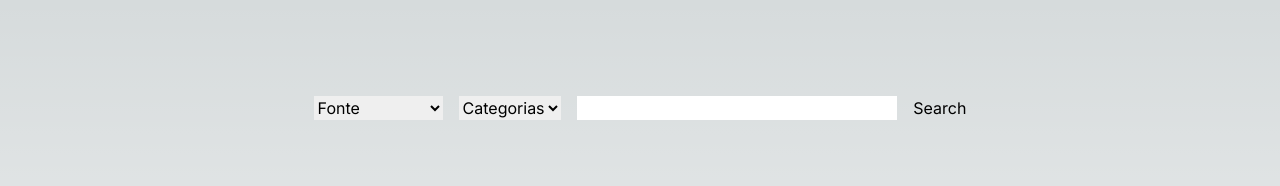
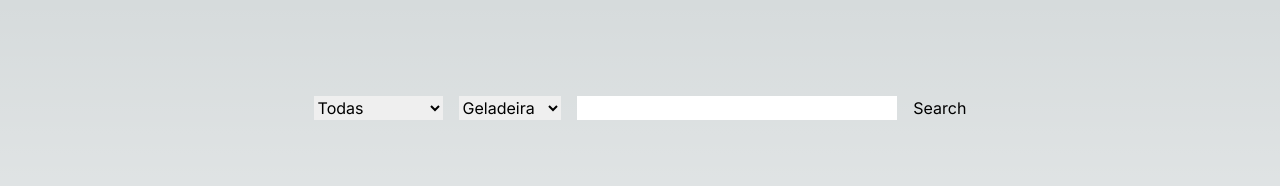
Before and after one commit to rCirelli/lexartlabs-fullstack-challenge, a Next.js app: page / in a window 1280 px wide. Shown: the top 186 px of the page. Built offline with nearby package versions, Linux system fonts and the light colour scheme.

Commit message:
fix: Dropdown component behavior

```diff
--- a/src/app/api/hello/route.ts
+++ /dev/null
@@ -1,3 +0,0 @@
-export async function GET(request: Request) {
-  return new Response('Hello, Next.js!')
-}
--- a/src/components/Dropdown.tsx
+++ b/src/components/Dropdown.tsx
@@ -10,8 +10,8 @@ export default function Dropdown({
   handler: ChangeEventHandler;
 }) {
   return (
-    <select name={inputName} onChange={handler}>
-      <option disabled selected>{inputName}</option>
+    <select name={inputName} onChange={handler} value={options[0]}>
+      <option disabled>{inputName}</option>
       {options.length > 0 &&
         options.map((option) => (
           <option value={option} key={option}>
--- a/src/components/ProductSearchForm.tsx
+++ b/src/components/ProductSearchForm.tsx
@@ -3,9 +3,12 @@ import { ChangeEvent, useState } from 'react';
 import Dropdown from '@/components/Dropdown';
 
 function ProductSearchForm() {
+  const sourceOptions = ['Todas', 'Mercado Livre', 'Buscapé']
+  const categoryOptions = ['Geladeira', 'TV', 'Celular']
+
   const [formValues, setFormValues] = useState({
-    source: '',
-    category: '',
+    source: sourceOptions[0],
+    category: categoryOptions[0],
     search: '',
   });
 
@@ -22,12 +25,12 @@ function ProductSearchForm() {
     <div className="w-3/5 flex justify-center gap-4">
       <Dropdown
         inputName="Fonte"
-        options={['Todas', 'Mercado Livre', 'Buscapé']}
+        options={sourceOptions}
         handler={handleChange('source')}
       />
       <Dropdown
         inputName="Categorias"
-        options={['Geladeira', 'TV', 'Celular']}
+        options={categoryOptions}
         handler={handleChange('category')}
       />
       <input
```
